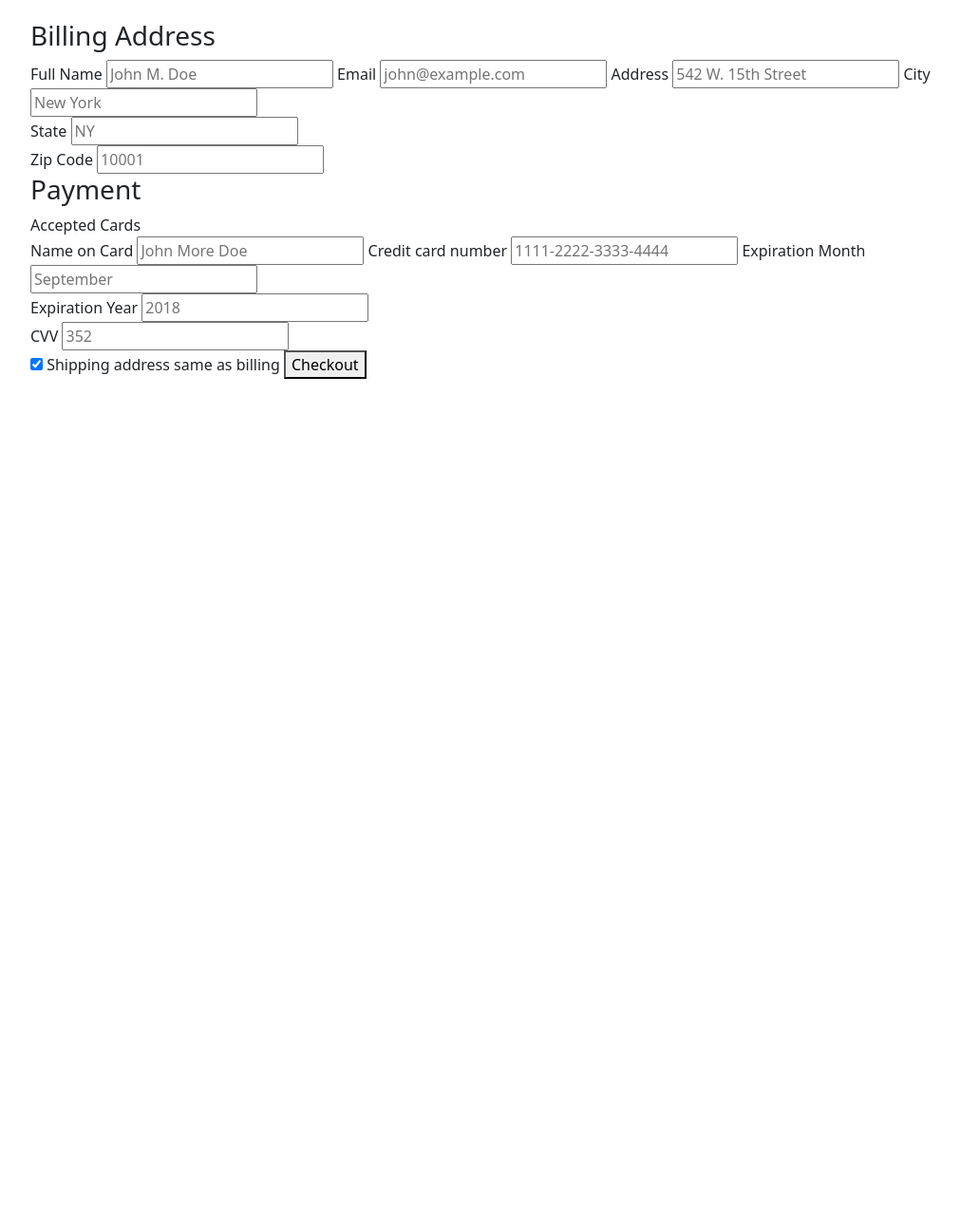
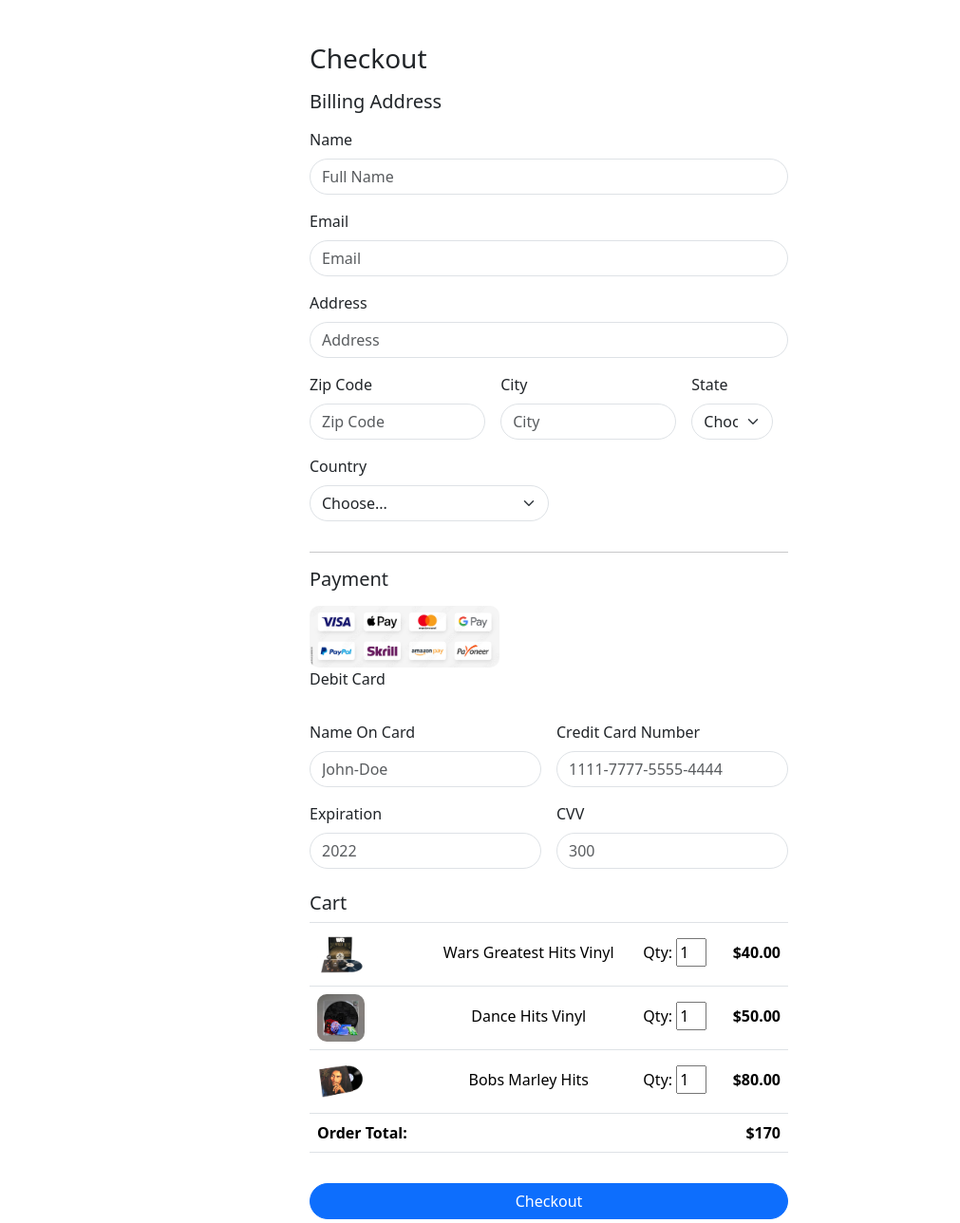
Before and after one commit to wraydo/vedit, a plain HTML site: page checkout.html in a window 1280 px wide. Shown: the part 92-1380 px from the top of the page at 95% size, without its empty margins (62-1073 px from the left). Before the commit the page ends 800 px from the top, so only its background shows below. Drawn offline with Linux system fonts and the light colour scheme.

Commit message:
vinyl123

```diff
--- a/checkout.html
+++ b/checkout.html
@@ -1,5 +1,5 @@
 <!DOCTYPE html>
-<html>
+<html lang="en">
   <head>
     <link rel="stylesheet" href="./css/bootstrap.css" />
     <link rel="stylesheet" href="./css/custom.css" />
@@ -8,6 +8,9 @@
     <style>
       header {
         background-image: url(images/VinylMePlease.jpg);
+      }
+      .br{
+        border-radius: 25px;
       }
     </style>
   </head>
@@ -24,62 +27,135 @@
       </ul>
     </header>
 
-    <main class="container mt-4">
-      <div class="container">
-        <div class="row">
-          <div class="col-50">
-            <h3>Billing Address</h3>
-            <label for="fname"><i class="fa fa-user"></i> Full Name</label>
-            <input type="text" id="fname" name="firstname" placeholder="John M. Doe" />
-            <label for="email"><i class="fa fa-envelope"></i> Email</label>
-            <input type="text" id="email" name="email" placeholder="john@example.com" />
-            <label for="adr"><i class="fa fa-address-card-o"></i> Address</label>
-            <input type="text" id="adr" name="address" placeholder="542 W. 15th Street" />
-            <label for="city"><i class="fa fa-institution"></i> City</label>
-            <input type="text" id="city" name="city" placeholder="New York" />
 
-            <div class="row">
-              <div class="col-50">
-                <label for="state">State</label>
-                <input type="text" id="state" name="state" placeholder="NY" />
-              </div>
-              <div class="col-50">
-                <label for="zip">Zip Code</label>
-                <input type="text" id="zip" name="zip" placeholder="10001" />
-              </div>
+    <main class="container px-0 my-0  d-flex flex-column flex-md-row" style="width: 600px;">
+
+      <form class="d-flex flex-column p-5 flex-grow-1 rounded ">
+        <h3 class="mb-3">Checkout</h3>
+        <h5 class="mb-3">Billing Address</h5>
+        <div class="mb-3 d-flex">
+
+          <div class=" flex-grow-1 rounded-4">
+            <label for="name" class="form-label">Name</label>
+            <input type="text" class="form-control br" id="name" placeholder="Full Name" required />
           </div>
           </div>
 
-          <div class="col-50">
-            <h3>Payment</h3>
-            <label for="fname">Accepted Cards</label>
-            <div class="icon-container">
-              <i class="fa fa-cc-visa" style="color: navy"></i>
-              <i class="fa fa-cc-amex" style="color: blue"></i>
-              <i class="fa fa-cc-mastercard" style="color: red"></i>
-              <i class="fa fa-cc-discover" style="color: orange"></i>
+
+
+        <div class="mb-3">
+          <label for="email" class="form-label">Email</label>
+          <input type="email" class="form-control br" id="email" placeholder="Email" required/>
         </div>
-            <label for="cname">Name on Card</label>
-            <input type="text" id="cname" name="cardname" placeholder="John More Doe" />
-            <label for="ccnum">Credit card number</label>
-            <input type="text" id="ccnum" name="cardnumber" placeholder="1111-2222-3333-4444" />
-            <label for="expmonth">Expiration Month</label>
-            <input type="text" id="expmonth" name="expmonth" placeholder="September" />
-            <div class="row">
-              <div class="col-50">
-                <label for="expyear">Expiration Year</label>
-                <input type="text" id="expyear" name="expyear" placeholder="2018" />
+
+
+        <div class="mb-3">
+          <label for="address" class="form-label">Address</label>
+          <input type="text" class="form-control br" id="address" placeholder="Address" required/>
         </div>
-              <div class="col-50">
-                <label for="cvv">CVV</label>
-                <input type="text" id="cvv" name="cvv" placeholder="352" />
+
+        <div class="mb-3 d-flex">
+          <div class="me-3 flex-grow-1">
+            <label for="zip" class="form-label">Zip Code</label>
+            <input type="text" class="form-control br" id="zip" placeholder="Zip Code" required/>
+          </div>
+
+          <div class="me-3 flex-grow-1">
+            <label for="city" class="form-label">City</label>
+            <input type="text" class="form-control br" id="city" placeholder="City" required/>
+          </div>
+
+          <div class="me-3 flex-grow-1">
+            <label for="state" class="form-label">State</label>
+            <select class="form-select br" id="state" required>
+              <option value="" selected>Choose...</option>
+              <option>NY</option>
+            </select>
           </div>
         </div>
+
+        <div class="mb-3 me-3 w-50">
+          <label for="country" class="form-label">Country</label>
+          <select class="form-select br" id="country" required>
+            <option value="" selected>Choose...</option>
+            <option>USA</option>
+            <option>Canada</option>
+          </select>
+        </div>
+
+
+        <hr />
+        <!--Payment -->
+        <div class="mb-3">
+          <h5 class="mb-3">Payment</h5>
+          <img src="images/accptcards.jpg" alt="">
+          <p> Debit Card </p>
+          </div>
+        <div class="mb-3 d-flex">
+          <div class="me-3 flex-grow-1">
+            <label for="card-name" class="form-label">Name On Card</label>
+            <input type="text" class="form-control br" id="card-name" placeholder="John-Doe" required/>
+          </div>
+
+          <div class="flex-grow-1">
+            <label for="card-number" class="form-label">Credit Card Number</label>
+            <input type="text" class="form-control br" id="card-number" placeholder="1111-7777-5555-4444" required />
           </div>
         </div>
-        <label> <input type="checkbox" checked="checked" name="sameadr" /> Shipping address same as billing </label>
-        <button type="submit" class="checkoutbtn formt">Checkout</button>
+
+        <div class="mb-4 d-flex">
+          <div class="me-3 flex-grow-1">
+            <label for="card-expiration" class="form-label">Expiration</label>
+            <input type="text" class="form-control br" id="card-expiration" placeholder="2022" required/>
           </div>
+          <div class="flex-grow-1">
+            <label for="cvv" class="form-label">CVV</label>
+            <input type="text" class="form-control br" id="cvv" placeholder="300"/>
+          </div>
+        </div>
+
+        <h5>Cart</h5>
+        <table class="table">
+
+
+            <tbody class="border-top">
+              <tr class="align-baseline">
+                <th scope="row"><img style="height: 50px; width: 50px" src="images/wargreatesthitscoloredvinyl.webp" alt="greatestimg" /></th>
+                <td class="text-center">Wars Greatest Hits Vinyl</td>
+                <td class="text-center">Qty: <input type="number" value="1" style="width: 2rem" /></td>
+                <td class="text-end fw-bold">$40.00</td>
+              </tr>
+
+              <tr class="align-baseline">
+                <th scope="row"><img style="height: 50px; width: 50px" src="images/ViynlLP.webp" alt="danceimg" /></th>
+                <td class="text-center">Dance Hits Vinyl</td>
+                <td class="text-center">Qty: <input type="number" value="1" style="width: 2rem" /></td>
+                <td class="text-end fw-bold">$50.00</td>
+              </tr>
+
+              <tr class="align-baseline">
+                <th scope="row"><img style="height: 50px; width: 50px" src="images/bobmarleyvinyl.webp" alt="bobimg" /></th>
+                <td class="text-center">Bobs Marley Hits</td>
+                <td class="text-center">Qty: <input type="number" value="1" style="width: 2rem" /></td>
+                <td class="text-end fw-bold">$80.00</td>
+              </tr>
+
+              <tr >
+                <th scope="row">Order Total:</th>
+                <td></td>
+                <td></td>
+                <td class="fw-bold text-end">$170</td>
+              </tr>
+
+            </tbody>
+          </table>
+
+
+
+        <button type="submit" class="btn btn-primary my-3" style="border-radius: 50px;">Checkout</button>
+      </form>
+
+
     </main>
   </body>
 </html>
--- a/css/loginstyle.css
+++ b/css/loginstyle.css
@@ -122,7 +122,7 @@ a {
   border-radius: 25px;
 }
 .formd{
-    border: 2px solid red;
+    border: 2px solid rgb(26, 25, 25);
   padding: 10px;
   border-radius: 25px;
 }
```
Also changed, not shown: checkout-test.html (added, +113 -0 lines), products.html (+1 -1 lines), images/Visaa.jpg (added), images/ViynlLP.webp (renamed from images/Viynl LP.webp), images/accptcards.jpg (added), images/cardaccpt1.jpg (added), images/cardpymntall.PNG (added), images/creditcardlgz.webp (added). Lines whose indentation alone changed are shown as unchanged.
